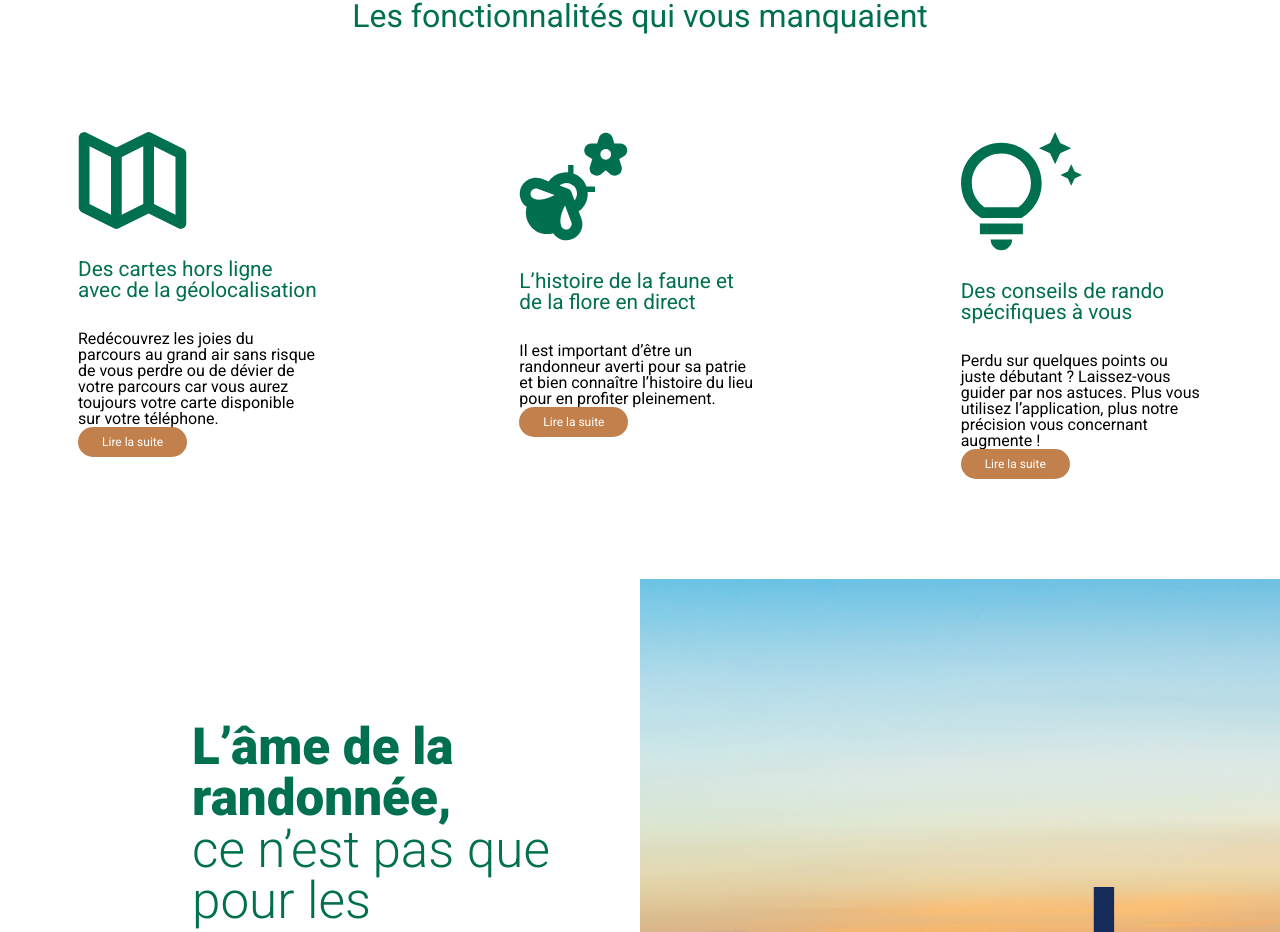
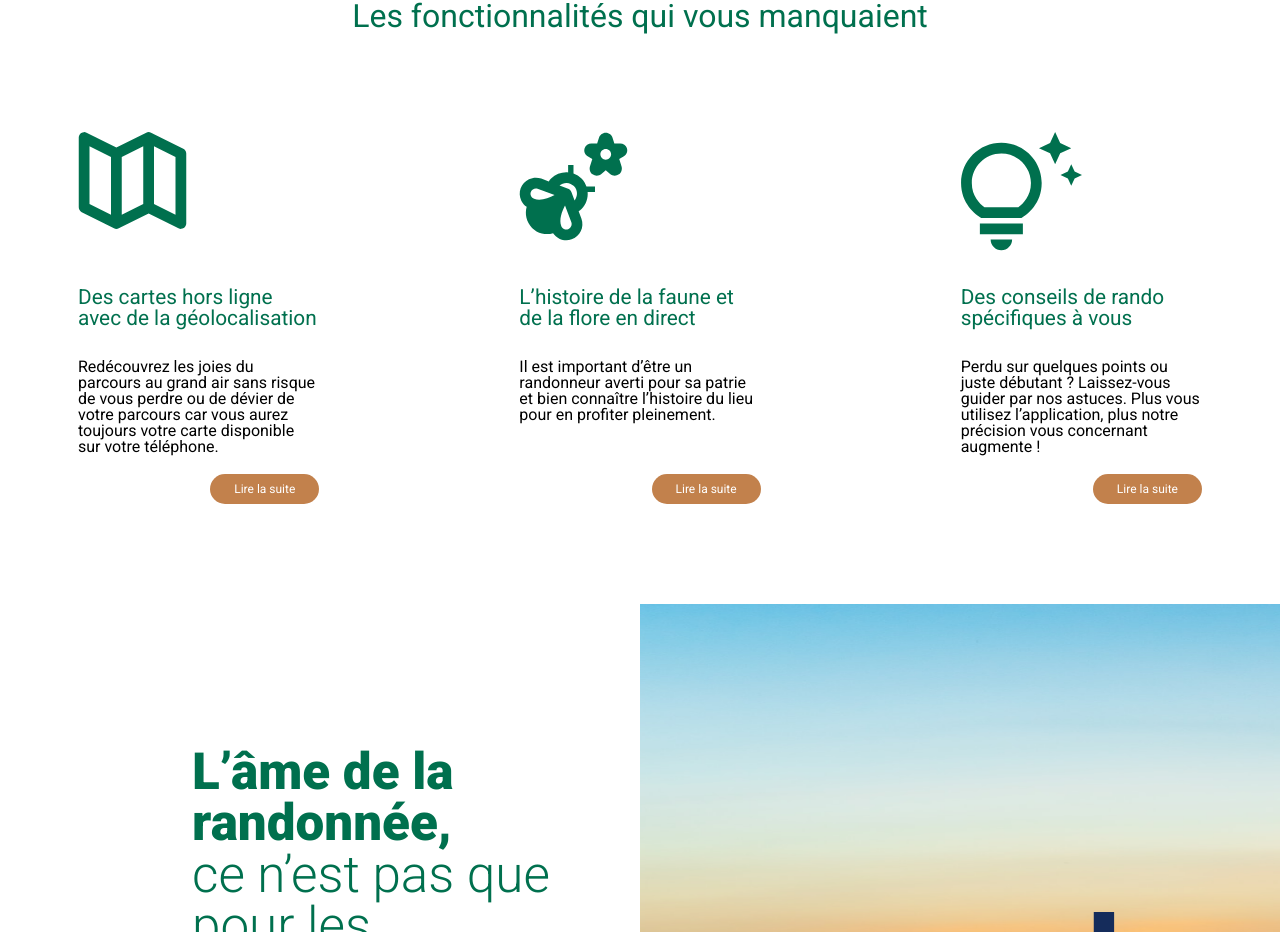
Before and after one commit to NtchPlayer/Ktorze, a Vue app: page / in a window 1280 px wide. Shown: the part 960-1892 px from the top of the page. Built offline with nearby package versions, Linux system fonts and the light colour scheme.

Commit message:
fix alignement

```diff
--- a/src/components/SectionHome.vue
+++ b/src/components/SectionHome.vue
@@ -64,5 +64,9 @@ export default {
   display: grid;
   grid-template-columns: repeat(3, 1fr);
   gap: 200px;
+  .card-description{
+    margin-bottom: 15px;
+    min-height: 100px;
+  }
 }
 </style>
--- a/src/components/card/CardHome.vue
+++ b/src/components/card/CardHome.vue
@@ -5,7 +5,9 @@
     </figure>
     <h1 class="card-title" v-text="title" />
     <p class="card-description" v-text="description" />
-    <router-link class="btn-primary" :to="{name: 'home'}">Lire la suite</router-link>
+    <p class="card-link">
+      <router-link class="btn-primary" :to="{name: 'home'}">Lire la suite</router-link>
+    </p>
   </article>
 </template>
 
@@ -24,6 +26,7 @@ export default {
 .card{
   &-icon{
     margin-bottom: 30px;
+    min-height: 125px;
   }
   &-title{
     font-size: 1.3rem;
@@ -31,5 +34,8 @@ export default {
     margin-bottom: 30px;
     line-height: 1.3rem;
   }
+  &-link{
+    text-align: right;
+  }
 }
 </style>
```
